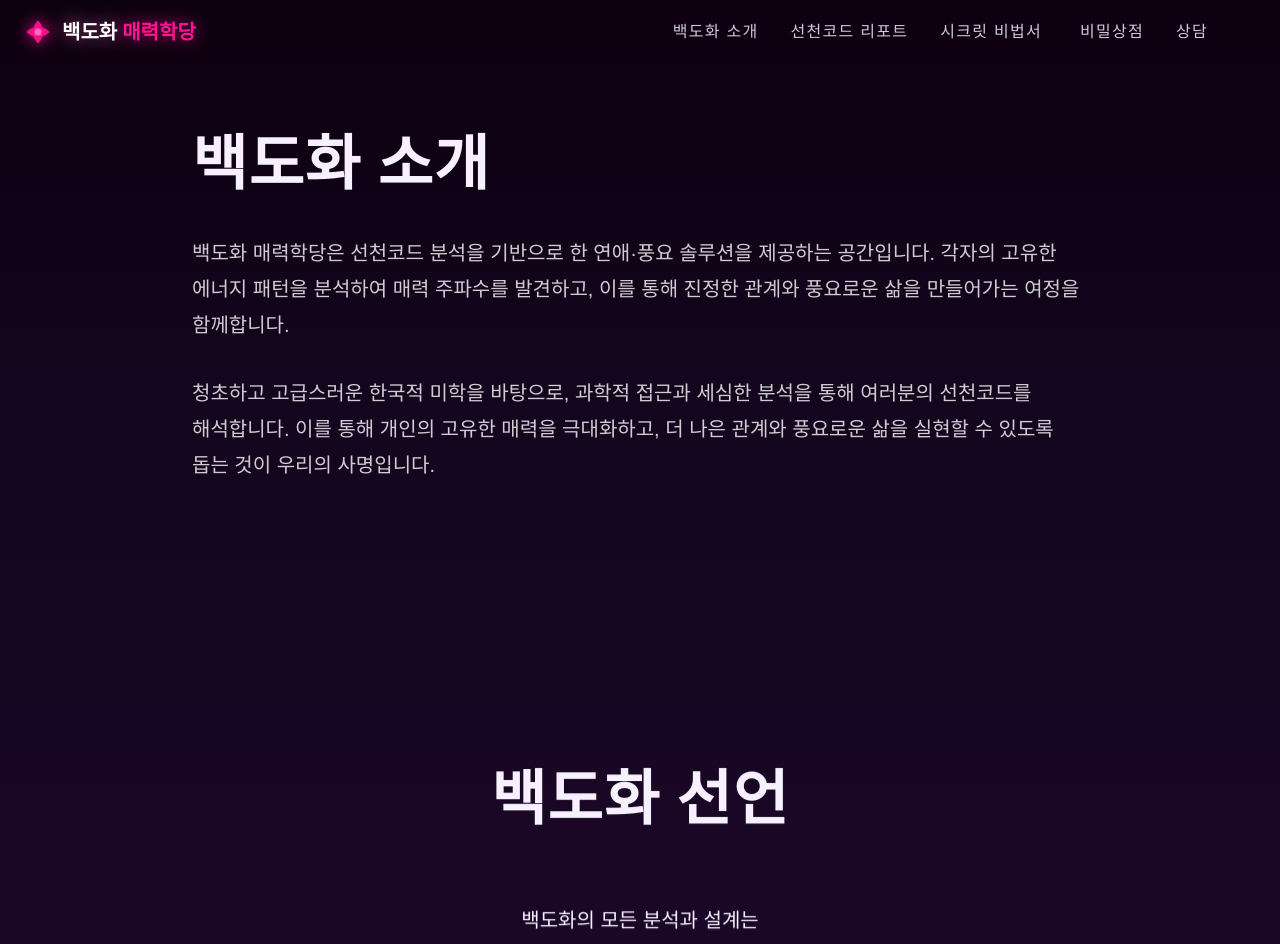
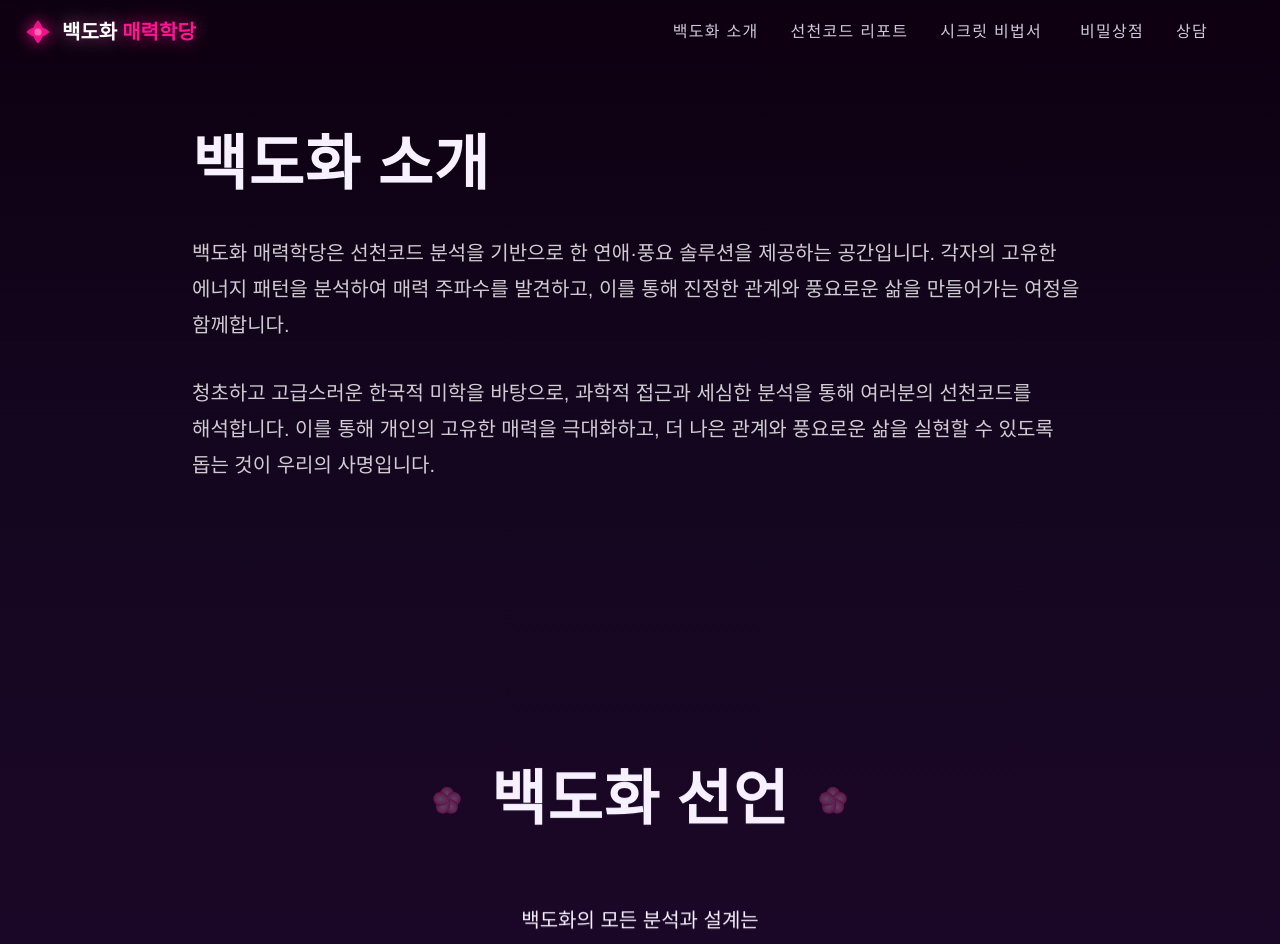
Before and after one commit to woolbo100/buzasun, a Next.js app: page /about in a window 1280 px wide. Shown: the top 944 px of the page. Built offline with nearby package versions, Linux system fonts and the light colour scheme.

Commit message:
update design

```diff
--- a/components/About.tsx
+++ b/components/About.tsx
@@ -11,29 +11,29 @@ export default function About() {
       className="pt-40 pb-20 px-6 relative overflow-hidden"
       style={{ background: 'transparent' }}
     >
-      {/* 워터마크 - 꽃 로고 배경 */}
+      <div className="container mx-auto max-w-5xl">
+        {/* 메인 타이틀 */}
+        <Reveal delayMs={100}>
+          <div className="flex items-center justify-center gap-4 md:gap-6 mb-16">
+            {/* 왼쪽 꽃 아이콘 */}
             <div
-        className="absolute top-1/2 left-1/2 -translate-x-1/2 -translate-y-1/2 z-0 pointer-events-none"
+              className="flex-shrink-0"
               style={{
-          width: '600px',
-          height: '600px',
-          opacity: 0.06,
+                opacity: 0.3,
               }}
             >
               <BaekdohwaFlowerMark
-          size={600}
-          style={{
-            width: '100%',
-            height: '100%',
-          }}
+                size={40}
+                className="hidden md:block"
+              />
+              <BaekdohwaFlowerMark
+                size={28}
+                className="block md:hidden"
               />
             </div>
 
-      <div className="container mx-auto max-w-5xl relative z-10">
-        {/* 메인 타이틀 */}
-        <Reveal delayMs={100}>
             <h2
-            className="text-3xl md:text-5xl lg:text-6xl font-elegant font-bold text-center mb-16"
+              className="text-3xl md:text-5xl lg:text-6xl font-elegant font-bold text-center"
               style={{
                 color: '#f7f1ff',
                 letterSpacing: '0.02em',
@@ -42,6 +42,24 @@ export default function About() {
             >
               백도화 선언
             </h2>
+
+            {/* 오른쪽 꽃 아이콘 */}
+            <div
+              className="flex-shrink-0"
+              style={{
+                opacity: 0.3,
+              }}
+            >
+              <BaekdohwaFlowerMark
+                size={40}
+                className="hidden md:block"
+              />
+              <BaekdohwaFlowerMark
+                size={28}
+                className="block md:hidden"
+              />
+            </div>
+          </div>
         </Reveal>
 
         {/* 메인 선언문 */}
```
Lines whose indentation alone changed are shown as unchanged.
